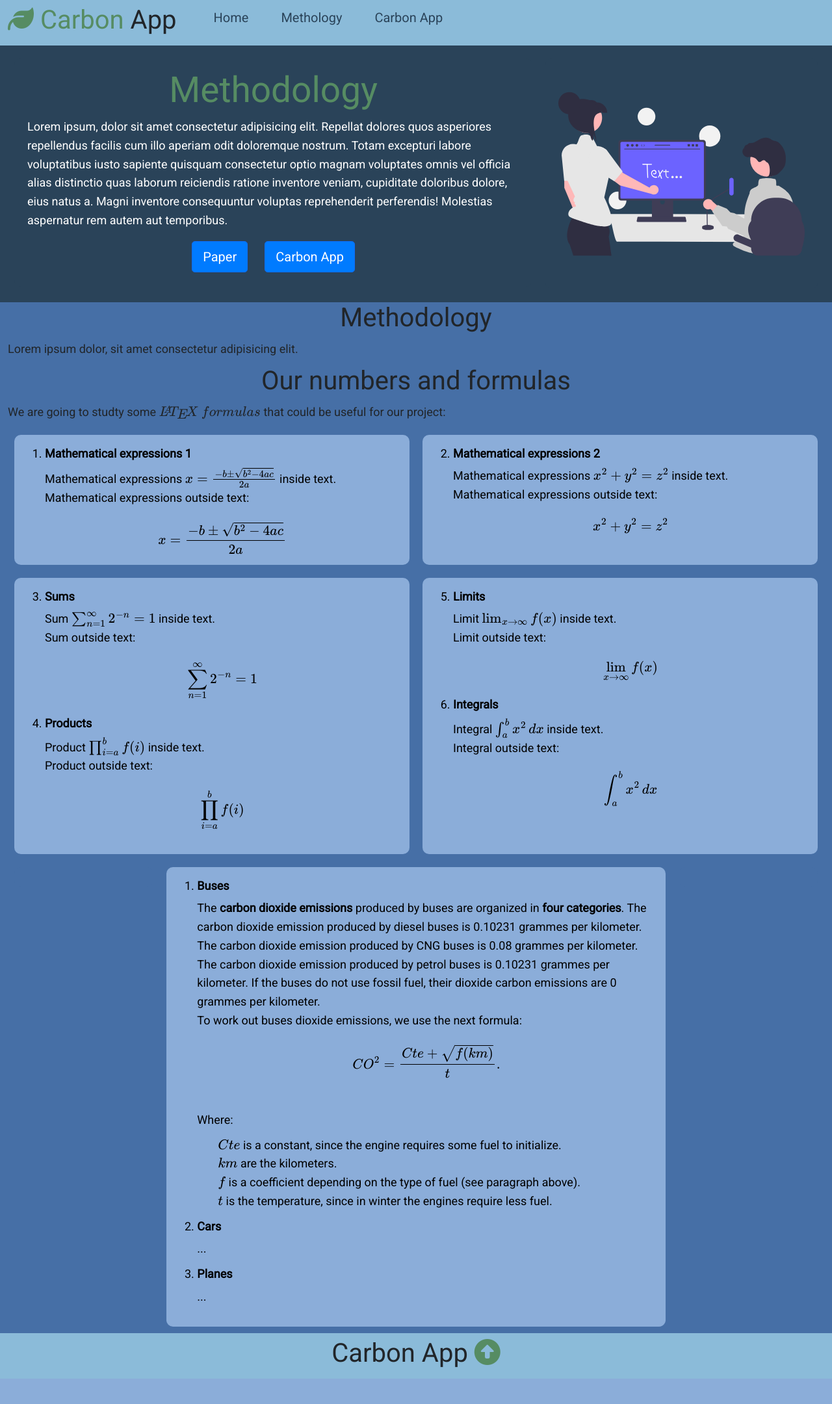
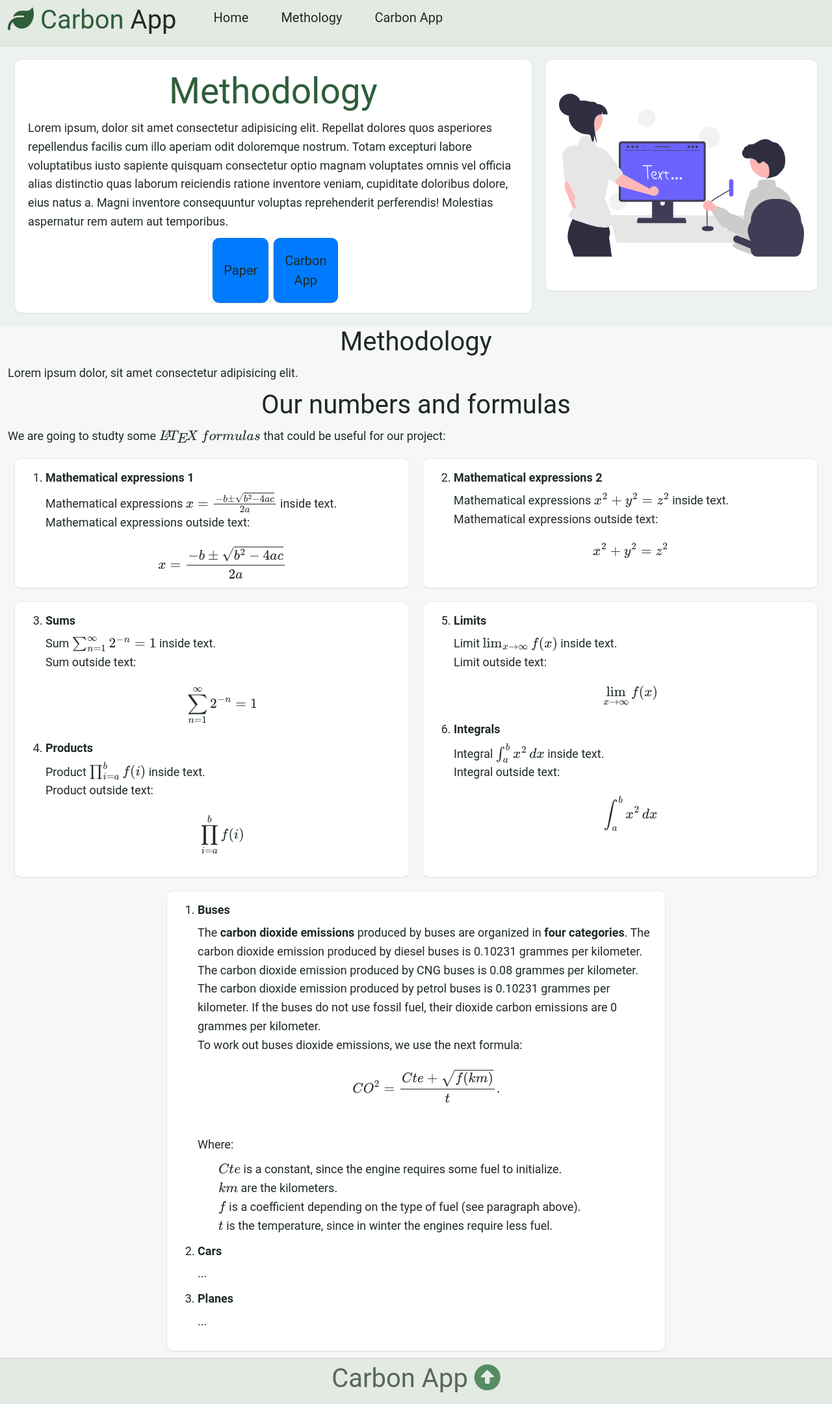
Before and after one commit to Horg1/Carbon_App_Group_2, a Flask app: page /methodology in a window 1280 px wide. Shown: the whole page at 65% size. Before the commit the page ends 2121 px from the top, so only its background shows below. Run offline with Flask 2, Linux system fonts and the light colour scheme; some libraries are stand-ins or nearby versions.

Commit message:
v1.1 app

```diff
--- a/static/carbon_app.css
+++ b/static/carbon_app.css
@@ -1,34 +1,49 @@
-/* Colors
-Carbon App, section 1 (header, background): #2a4359
-Carbon App, section 1 (header, boxes): #6da6a6
-Carbon App, section 2 (header, background): #466fa6
-Carbon App, section 2 (header, boxes): #8badd9
-*/
+/* Minimal ESG / carbon palette (carbon app page) */
+
+:root{
+  --bg: #F7F8F6;
+  --surface: #EEF2EE;
+  --card: #FFFFFF;
+  --border: #D2DAD2;
+  --text: #1F2A24;
+  --muted: #58665C;
+  --accent: #2F5D3A;
+  --accent-soft: #6FAF7A;
+  --shadow: 0 1px 2px rgba(0,0,0,0.06);
+}
 
 /* Utilities  */
-p {
+p{
   margin: 10px 0;
   font-size: 18px;
   text-align: left;
+  color: var(--text);
 }
-h4 {
+
+h4{
   font-size: 18px;
   text-align: left;
   font-weight: bold;
+  color: var(--text);
 }
+
 /* Section header */
-.section_header_carbon_app {
-  background-color:#466fa6;
+.section_header_carbon_app{
+  background-color: var(--surface);
 }
-.header_carbon_app {
+
+.header_carbon_app{
   display: flex;
   align-items: start;
-  background: #466fa6;
+  background: var(--surface);
 }
-.header_carbon_app .box {
+
+.header_carbon_app .box{
   flex: 1;
-  background: #466fa6;
-  color: #fff;
+  background: var(--card);
+  color: var(--text);
+  border: 1px solid rgba(31,42,36,0.10);
+  box-shadow: var(--shadow);
   border-radius: 10px;
   margin: 20px 10px;
   padding: 15px 20px;
@@ -36,33 +51,40 @@ h4 {
   align-items: center;
   justify-content: center;
 }
-.header_carbon_app .box:nth-of-type(1) {
-  flex-grow:2;
-}
-.header_carbon_app .box:nth-of-type(2) {
-  flex-grow:1;
-}
-.container_buttons_links_header_carbon_app {
+
+.header_carbon_app .box:nth-of-type(1){ flex-grow:2; }
+.header_carbon_app .box:nth-of-type(2){ flex-grow:1; }
+
+.container_buttons_links_header_carbon_app{
   display: flex;
   justify-content: center;
   align-items: center;
   flex-wrap:wrap;
 }
-.container_buttons_links_header_carbon_app a:hover {
-  color: #466fa6;
+
+.container_buttons_links_header_carbon_app a:hover{
+  color: var(--accent);
 }
-.container_buttons_links_header_carbon_app btn {
+
+/* keep original selector + common button patterns */
+.container_buttons_links_header_carbon_app btn,
+.container_buttons_links_header_carbon_app .btn,
+.container_buttons_links_header_carbon_app button,
+.container_buttons_links_header_carbon_app a.btn{
   width: 100px;
   height: 100px;
-  background: #466fa6;
-  color: #fff;
+  background: var(--card);
+  color: var(--text);
   display: flex;
   justify-content:center;
   align-items:center;
+  border: 1px solid rgba(31,42,36,0.10);
+  border-radius: 10px;
+  box-shadow: var(--shadow);
 }
 
-@media (max-width:768px) {
-  .header_carbon_app {
+@media (max-width:768px){
+  .header_carbon_app{
     flex-direction: column;
   }
 }
--- a/static/home.css
+++ b/static/home.css
@@ -1,28 +1,41 @@
-/* Colors
-Home, section 1 (head, background): #9fa7bf
-Home, section 1 (head, boxes): #568c63
-Home, section 2 (developers, background): #c5c8d9
-Home, section 2 (developers, boxes): #49736f
- */
+/* Minimal ESG / carbon palette (home + developers) */
+
+:root{
+  --bg: #F7F8F6;
+  --surface: #EEF2EE;
+  --card: #FFFFFF;
+  --border: #D2DAD2;
+  --text: #1F2A24;
+  --muted: #58665C;
+  --accent: #2F5D3A;
+  --accent-soft: #6FAF7A;
+  --shadow: 0 1px 2px rgba(0,0,0,0.06);
+}
 
 /* Utilities  */
-p {
+p{
   margin: 10px 0;
   font-size: 18px;
+  color: var(--text);
 }
+
 /* Section header_home */
-.section_header_home {
-  background-color:#9fa7bf;
+.section_header_home{
+  background-color: var(--surface);
 }
-.header_home {
+
+.header_home{
   display: flex;
   align-items: start;
-  background: #9fa7bf;
+  background: var(--surface);
 }
-.header_home .box {
+
+.header_home .box{
   flex: 1;
-  background: #9fa7bf;
-  color: #fff;
+  background: var(--card);
+  color: var(--text);
+  border: 1px solid rgba(31,42,36,0.10);
+  box-shadow: var(--shadow);
   border-radius: 10px;
   margin: 20px 10px;
   padding: 15px 20px;
--- a/static/layout.css
+++ b/static/layout.css
@@ -1,10 +1,17 @@
-/* Colors */
-/* Rainy theme 5 -Green Digitalization Course and Students Apps-:
-Navbar (background): #8bbbd9
-Navbar (a hover): #466fa6
-Navbar (logo): #568c63
-Navbar (a menu): #2a4359
-*/
+/* Minimal ESG / carbon palette (global layout) */
+
+:root{
+  --bg: #F7F8F6;           /* app background */
+  --surface: #EEF2EE;      /* section surfaces */
+  --surface-2: #E3EAE3;    /* navbar/footer surface */
+  --card: #FFFFFF;         /* cards */
+  --border: #D2DAD2;       /* subtle borders */
+  --text: #1F2A24;         /* primary text */
+  --muted: #58665C;        /* secondary text */
+  --accent: #2F5D3A;       /* primary green */
+  --accent-soft: #6FAF7A;  /* hover/underline */
+  --shadow: 0 1px 2px rgba(0,0,0,0.06);
+}
 
 /* Google fonts Roboto  */
 @import url('https://fonts.googleapis.com/css2?family=Roboto:wght@100;400&display=swap');
@@ -15,98 +22,118 @@ Navbar (a menu): #2a4359
   padding: 0;
   margin: 0;
 }
-body {
+
+body{
   font-family: 'Roboto', sans-serif;
-  background: #fff;
+  background: var(--bg);
+  color: var(--text);
   line-height: 1.6;
 }
-.container {
+
+.container{
   margin: auto;
   max-width: 1320px;
 }
-ul {
+
+ul{
   list-style: none;
-  font-size: 400;
+  font-weight: 400;
 }
-a {
-  color: #333;
+
+a{
+  color: var(--text);
   text-decoration: none;
 }
-h1, h2 {
+
+h1, h2{
   font-weight: 400;
   line-height: 1.2;
 }
-p {
+
+p{
   margin: 10px 0;
   font-size: 14px;
+  color: var(--text);
 }
-img {
+
+img{
   width: 100%;
 }
+
 /* Navbar  */
-.section_carbon_app_navbar {
-  background-color:#8bbbd9;
+.section_carbon_app_navbar{
+  background-color: var(--surface-2);
+  border-bottom: 1px solid rgba(31,42,36,0.10);
 }
-.carbon_app_navbar {
+
+.carbon_app_navbar{
   display: flex;
   flex-direction: row;
   justify-content: flex-start;
   height: 70px;
   align-items: center;
-  background-color: #8bbbd9;
+  background-color: var(--surface-2);
   padding: 0 0px;
 }
-.carbon_app_navbar a {
-  color: #2a4359;
+
+.carbon_app_navbar a{
+  color: var(--text);
   padding: 10px 20px;
   margin: 0 5px;
   font-size: 20px;
   text-decoration: none;
 }
+
 .carbon_app_navbar a:hover{
-  border-bottom: #2a4359 4px solid;
+  border-bottom: var(--accent-soft) 4px solid;
 }
-.carbon_app_navbar ul {
+
+.carbon_app_navbar ul{
   display: flex;
   flex-direction: row;
 }
-.carbon_app_navbar .logo {
+
+.carbon_app_navbar .logo{
   font-weight: 400;
 }
-.text-logo {
-  color: #568c63;
+
+.text-logo{
+  color: var(--accent);
 }
+
 /* Footer  */
 .section_footer{
-  background-color:#8bbbd9;
+  background-color: var(--surface-2);
+  border-top: 1px solid rgba(31,42,36,0.10);
 }
-.footer {
+
+.footer{
   display: flex;
   flex-direction: row;
   justify-content: center;
   height: 70px;
   align-items: center;
-  background-color: #8bbbd9;
+  background-color: var(--surface-2);
   padding: 0 0px;
+  color: var(--muted);
 }
-
 
 /* Media query */
 @media(max-width:768px){
-  .carbon_app_navbar {
+  .carbon_app_navbar{
     height: 160px;
     flex-direction: column;
   }
-  .carbon_app_navbar a {
+  .carbon_app_navbar a{
     font-size: 15px;
     padding: 5px 20px;
   }
-  .carbon_app_navbar ul {
+  .carbon_app_navbar ul{
     display: flex;
     flex-direction: column;
   }
   .carbon_app_navbar a:hover{
-    color: #568c63;
-    border-bottom: #2a4359 2px solid;
+    color: var(--accent);
+    border-bottom: var(--accent-soft) 2px solid;
   }
 }
--- a/static/methodology.css
+++ b/static/methodology.css
@@ -1,36 +1,53 @@
-/* Colors
-Methodology, section 1 (header, background): #2a4359
-Methodology, section 1 (header, boxes): #6da6a6
-Methodology, section 2 (methodology, background): #466fa6
-Methodology, section 2 (methodology, boxes): #8badd9
-*/
+/* Minimal ESG / carbon palette (methodology page) */
+
+:root{
+  --bg: #F7F8F6;
+  --surface: #EEF2EE;
+  --card: #FFFFFF;
+  --border: #D2DAD2;
+  --text: #1F2A24;
+  --muted: #58665C;
+  --accent: #2F5D3A;
+  --accent-soft: #6FAF7A;
+  --shadow: 0 1px 2px rgba(0,0,0,0.06);
+}
 
 /* Utilities  */
-p {
+p{
   margin: 10px 0;
   font-size: 18px;
+  color: var(--text);
 }
-h4 {
+
+h4{
   font-size: 18px;
   text-align: left;
   font-weight: bold;
+  color: var(--text);
 }
-ol {
+
+ol{
   font-size: 18px;
+  color: var(--text);
 }
+
 /* Section header */
-.section_header_methodology {
-  background-color:#2a4359;
+.section_header_methodology{
+  background-color: var(--surface);
 }
-.header {
+
+.header{
   display: flex;
   align-items: start;
-  background: #2a4359;
+  background: var(--surface);
 }
-.header .box {
+
+.header .box{
   flex: 1;
-  background: #2a4359;
-  color: #fff;
+  background: var(--card);
+  color: var(--text);
+  border: 1px solid rgba(31,42,36,0.10);
+  box-shadow: var(--shadow);
   border-radius: 10px;
   margin: 20px 10px;
   padding: 15px 20px;
@@ -38,44 +55,56 @@ ol {
   align-items: center;
   justify-content: center;
 }
-.header .box:nth-of-type(1) {
-  flex-grow:2;
-}
-.header .box:nth-of-type(2) {
-  flex-grow:1;
-}
-.container_buttons_links_header {
+
+.header .box:nth-of-type(1){ flex-grow:2; }
+.header .box:nth-of-type(2){ flex-grow:1; }
+
+.container_buttons_links_header{
   display: flex;
   justify-content: center;
   align-items: center;
   flex-wrap:wrap;
 }
-.container_buttons_links_header a:hover {
-  color: #2a4359;
+
+.container_buttons_links_header a:hover{
+  color: var(--accent);
 }
-.container_buttons_links_header btn {
+
+/* keep original selector + common button patterns */
+.container_buttons_links_header btn,
+.container_buttons_links_header .btn,
+.container_buttons_links_header button,
+.container_buttons_links_header a.btn{
   width: 100px;
   height: 100px;
-  background: #2a4359;
-  color: #fff;
+  background: var(--card);
+  color: var(--text);
   display: flex;
   justify-content:center;
   align-items:center;
+  border: 1px solid rgba(31,42,36,0.10);
+  border-radius: 10px;
+  box-shadow: var(--shadow);
 }
+
 /* Section methodology */
-.section_body_methodology {
-  background-color:#466fa6;
+.section_body_methodology{
+  background-color: var(--bg);
 }
-.methodology {
+
+.methodology{
   display: flex;
   align-items: start;
-  background: #466fa6;
+  background: var(--bg);
 }
+
 /* Table with one column */
-.methodology .box_table1 {
+.methodology .box_table1{
   flex: 1;
-  background: #8badd9;
-  color: black;
+  background: var(--card);
+  color: var(--text);
+  border: 1px solid rgba(31,42,36,0.10);
+  box-shadow: var(--shadow);
   border-radius: 10px;
   margin: 10px 10px 10px 10px;
   padding: 15px 15px;
@@ -83,22 +112,27 @@ ol {
   align-items: center;
   justify-content: center;
 }
-.methodology .box_table1:nth-of-type(1) {
+
+/* side spacers: blend into page */
+.methodology .box_table1:nth-of-type(1),
+.methodology .box_table1:nth-of-type(3){
   flex-grow:1;
-  background: #466fa6;
+  background: transparent;
+  border: none;
+  box-shadow: none;
 }
-.methodology .box_table1:nth-of-type(2) {
+
+.methodology .box_table1:nth-of-type(2){
   flex-grow:4;
 }
-.methodology .box_table1:nth-of-type(3) {
-  flex-grow:1;
-  background: #466fa6;
-}
+
 /* Table with two columns */
-.methodology .box_table2 {
+.methodology .box_table2{
   flex: 1;
-  background: #8badd9;
-  color: black;
+  background: var(--card);
+  color: var(--text);
+  border: 1px solid rgba(31,42,36,0.10);
+  box-shadow: var(--shadow);
   border-radius: 10px;
   margin: 10px 10px 10px 10px;
   padding: 15px 15px;
@@ -106,21 +140,13 @@ ol {
   align-items: center;
   justify-content: center;
 }
-.methodology .box_table2:nth-of-type(1) {
+
+.methodology .box_table2:nth-of-type(1),
+.methodology .box_table2:nth-of-type(2){
   flex-grow:1;
-  background: #8badd9;
-}
-.methodology .box_table2:nth-of-type(2) {
-  flex-grow:1;
-  background: #8badd9;
 }
 
-
-@media (max-width:768px) {
-  .header {
-    flex-direction: column;
-  }
-  .methodology {
-    flex-direction: column;
-  }
+@media (max-width:768px){
+  .header{ flex-direction: column; }
+  .methodology{ flex-direction: column; }
 }
```
Also changed, not shown: other parts of static/home.css (+68 -64 lines), templates/home.html (+51 -29 lines), static/img/team/peder-horgen.jpg (added).
